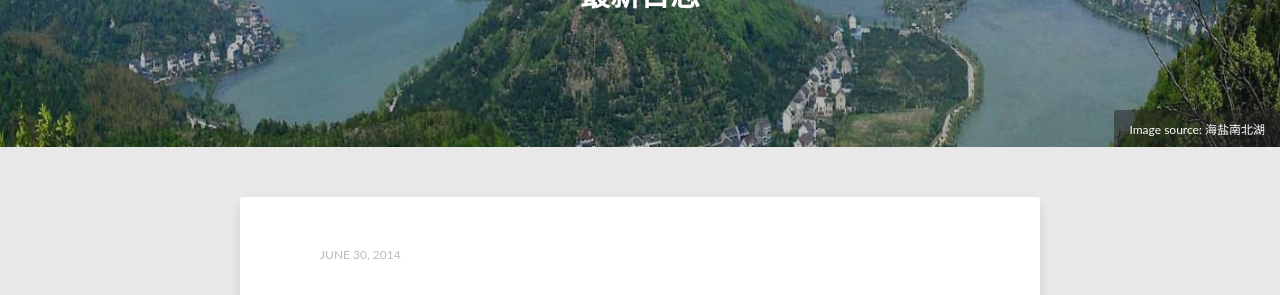
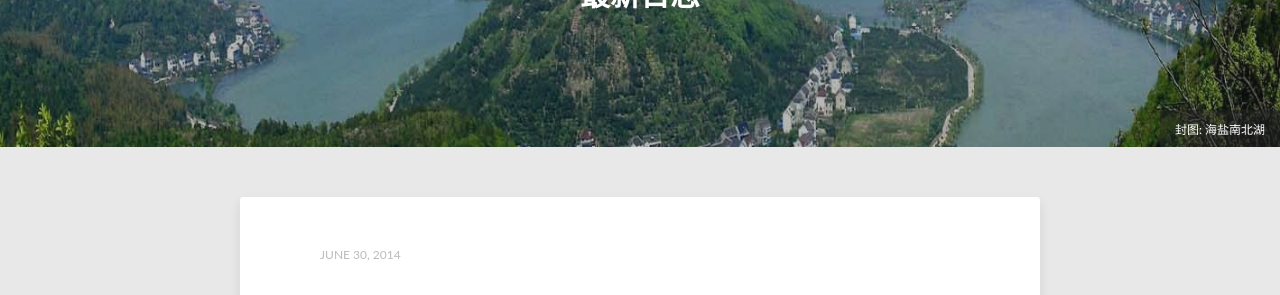
Before and after one commit to alex970448359/site-blog.aiditan.me, a Jekyll site: the page built from index.html, in a window 1280 px wide. Shown: the part 253-548 px from the top of the page. Built offline with Jekyll 4.4.1, drawn with Linux system fonts in a browser that asks for light colours; nearby versions of some CDN libraries; the list of posts is cut into pages by our own code.

Commit message:
Localize

```diff
--- a/_layouts/page.html
+++ b/_layouts/page.html
@@ -14,7 +14,7 @@
 
 {% if page.image.feature %}
 <div class="entry-header">
-  {% if page.image.credit %}<div class="image-credit">Image source: <a href="{{ page.image.creditlink }}">{{ page.image.credit }}</a></div><!-- /.image-credit -->{% endif %}
+  {% if page.image.credit %}<div class="image-credit">封图: <a href="{{ page.image.creditlink }}">{{ page.image.credit }}</a></div><!-- /.image-credit -->{% endif %}
   <div class="entry-image" style="background-image: url({{ site.url }}/images/{{ page.image.feature }});">
     <!-- <img src="{{ site.url }}/images/{{ page.image.feature }}" alt="{{ page.title }}"> -->
   </div><!-- /.entry-image -->
--- a/_layouts/post-index.html
+++ b/_layouts/post-index.html
@@ -13,7 +13,7 @@
 {% include navigation.html %}
 
 <div class="entry-header">
-  {% if page.image.credit %}<div class="image-credit">Image source: <a href="{{ page.image.creditlink }}">{{ page.image.credit }}</a></div><!-- /.image-credit -->{% endif %}
+  {% if page.image.credit %}<div class="image-credit">封图: <a href="{{ page.image.creditlink }}">{{ page.image.credit }}</a></div><!-- /.image-credit -->{% endif %}
   {% if page.image.feature %}
     <div class="entry-image" style="background-image: url({{ site.url }}/images/{{ page.image.feature }});">
       <!-- <img src="{{ site.url }}/images/{{ page.image.feature }}" alt="{{ page.title }}"> -->
--- a/_layouts/post.html
+++ b/_layouts/post.html
@@ -14,7 +14,7 @@
 
 {% if page.image.feature %}
 <div class="entry-header">
-  {% if page.image.credit %}<div class="image-credit">Image source: {% if page.image.creditlink %}<a href="{{ page.image.creditlink }}">{% endif %}{{ page.image.credit }}{% if page.image.creditlink %}</a>{% endif %}</div><!-- /.image-credit -->{% endif %}
+  {% if page.image.credit %}<div class="image-credit">封图: {% if page.image.creditlink %}<a href="{{ page.image.creditlink }}">{% endif %}{{ page.image.credit }}{% if page.image.creditlink %}</a>{% endif %}</div><!-- /.image-credit -->{% endif %}
   <div class="entry-image" style="background-image: url({{ site.url }}/images/{{ page.image.feature }});">
     <!-- <img src="{{ site.url }}/images/{{ page.image.feature }}" alt="{{ page.title }}"> -->
   </div><!-- /.entry-image -->
```
